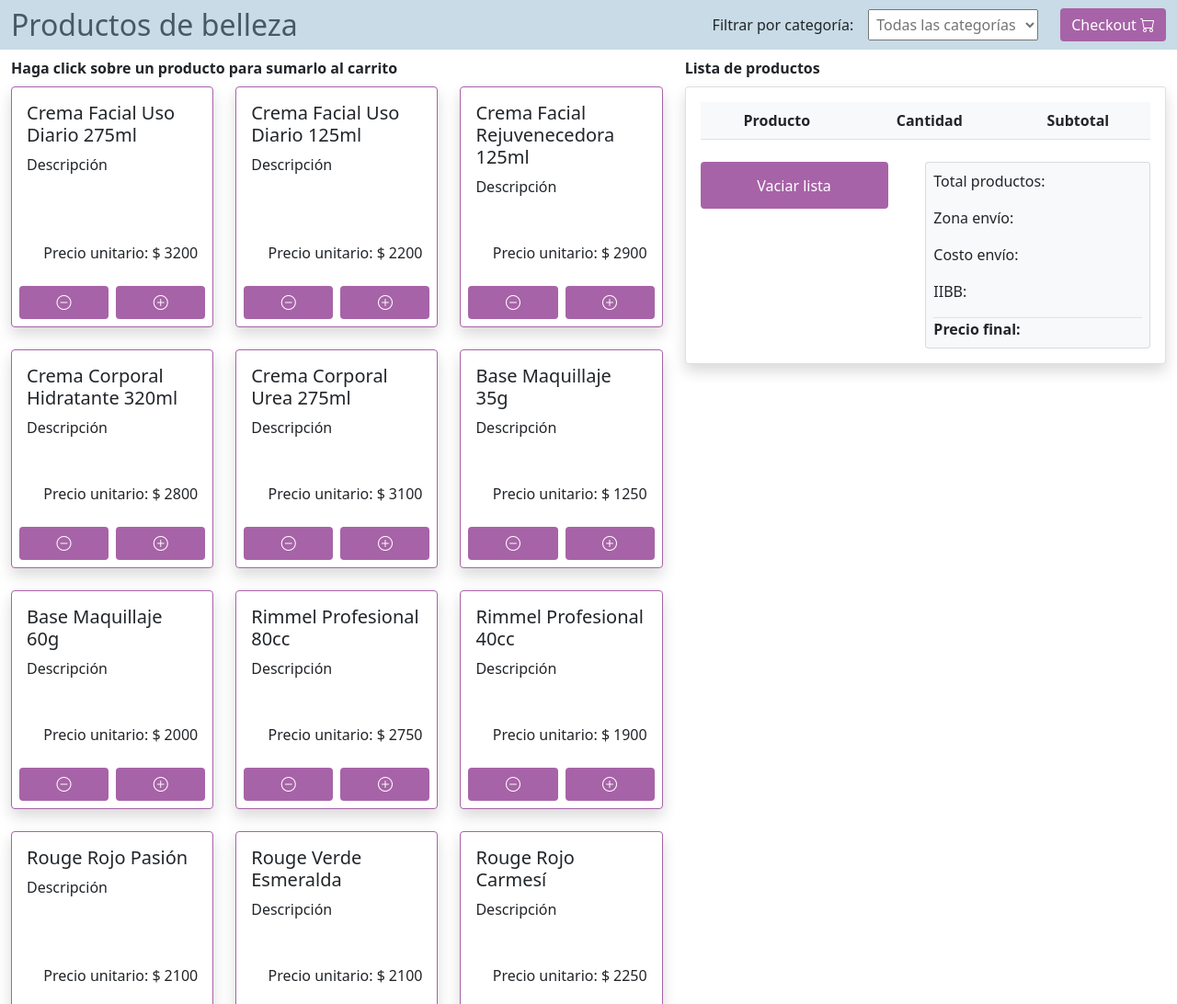
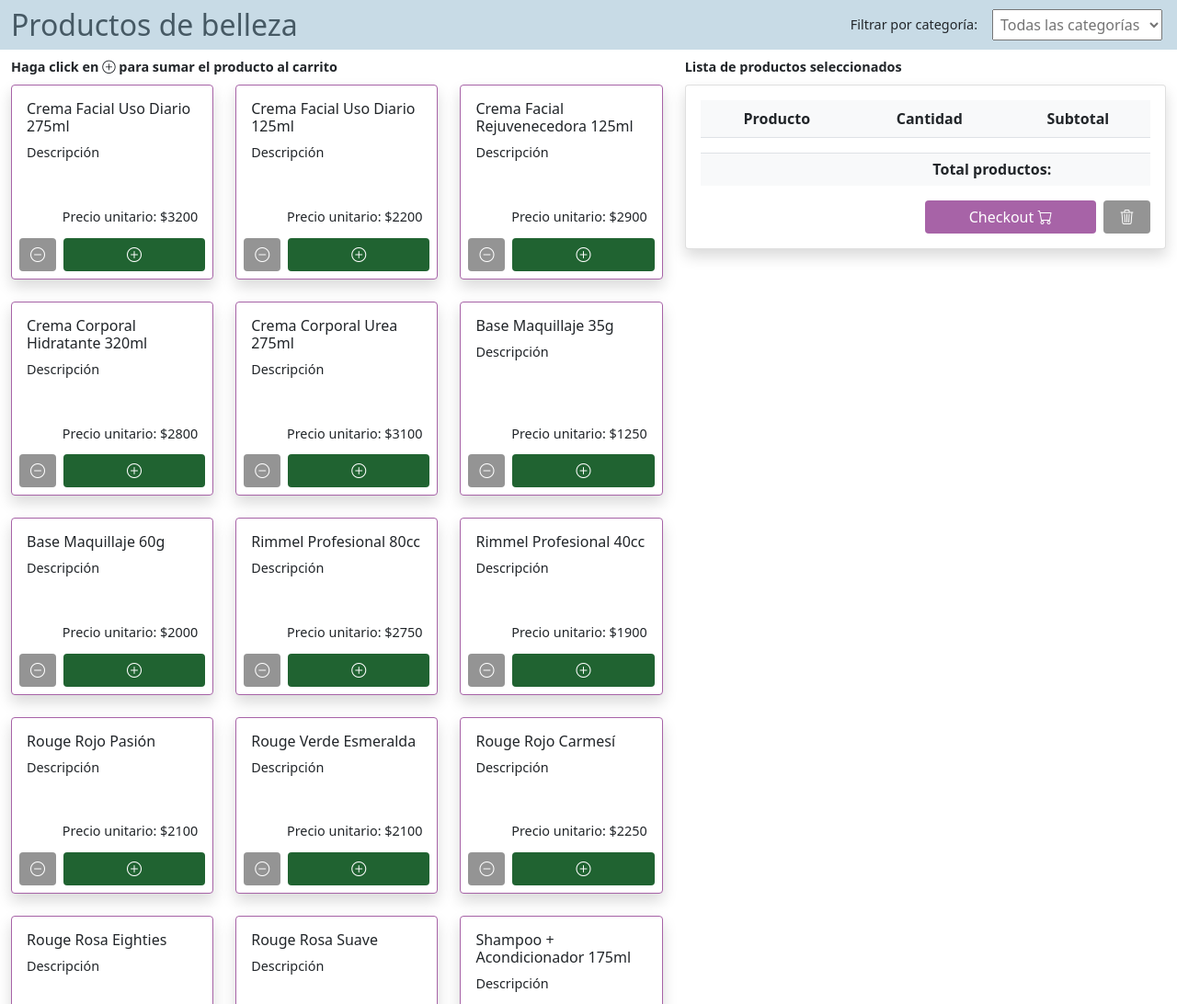
Before and after one commit to martinferraro/coderhouse_javascript, a website: page index.html in a window 1280 px wide. Shown: the top 1092 px of the page at 92% size. Drawn offline with nearby package versions, Linux system fonts and the light colour scheme.

Commit message:
JSON + Funcionalidades ampliadas

```diff
--- a/index.html
+++ b/index.html
@@ -21,7 +21,7 @@
                     </button>
                     <div class="collapse navbar-collapse" id="navbarSupportedContent">
                         <div class="container-fluid d-flex align-items-center justify-content-end pe-0">
-                            <div class="navbar-nav align-items-center me-4 mb-2 mb-lg-0">
+                            <div class="navbar-nav align-items-center me-1 mb-2 mb-lg-0">
                                 <p class="mb-0 me-3">Filtrar por categoría:</p>
                                 <select id="dropCategoria" class="nav-link dropdown-toggle p-1">
                                     <option value="Todas">Todas las categorías</option>
@@ -36,12 +36,6 @@
                                 <input id="buscar" class="form-control me-2" type="search" placeholder="Buscar" aria-label="Busqueda">
                                 <button id="botonBuscar" class="btn btn-outline-success me-4" type="submit">Buscar</button>
                             </form> -->
-                            <!-- BOTÓN CHECKOUT CARRITO -->
-                            <div>
-                                <button type="button" class="btn btn-secondary">
-                                    Checkout <i class="bi bi-cart"></i>
-                                </button>
-                            </div>
                         </div>
                     </div>
                 </div>
@@ -52,12 +46,12 @@
             <div class="container-fluid d-flex mt-2 mb-4">
                 <!-- TARJETAS PRODUCTOS -->
                 <div class="container-fluid col-7 p-0 pe-4" id="tarjetero">
-                    <p class="fw-bold mb-2">Haga click sobre un producto para sumarlo al carrito</p>
+                    <p class="fw-bold mb-2">Haga click en <i class="bi-plus-circle"></i> para sumar el producto al carrito</p>
                     <div class="producto row" id="producto"></div>
                 </div>
                 <!-- TABLA PRODUCTOS SELECCIONADOS -->
                 <div class="d-flex flex-column col-5">
-                    <p class="fw-bold pt-0 mb-2">Lista de productos</p>
+                    <p class="fw-bold pt-0 mb-2">Lista de productos seleccionados</p>
                     <div class="presupuesto d-flex flex-column card p-3 col-12 shadow">
                         <table class="table">
                             <thead class="bg-light">
@@ -65,34 +59,22 @@
                                 <th class="text-center">Cantidad</th>
                                 <th class="text-center">Subtotal</th>
                             </thead>
-                            <tbody id="listaCarrito"></tbody>
+                            <tbody id="tabla"></tbody>
                         </table>
-                        <div class="col-12 d-flex justify-content-end mt-2">
-                        <div class="d-flex justify-content-between col-12">
-                            <button id="btnTabla" class="btn btn-secondary col-5 h-25 p-1">Vaciar lista</button>
-                            <div class="card bg-light col-6 p-2">
+                        <div class="d-flex justify-content-end bg-light border-top">
+                            <div class="col-6 p-2">
                                 <div class="d-flex justify-content-between">
-                                    <p>Total productos:</p>
-                                    <p id="sumaProd"></p>
-                                </div>
-                                <div class="d-flex justify-content-between">
-                                    <p>Zona envío:</p>
-                                    <p id="zonaEnvio"></p>
-                                </div>
-                                <div class="d-flex justify-content-between">
-                                    <p>Costo envío:</p>
-                                    <p id="costoEnvio"></p>
-                                </div>
-                                <div class="d-flex justify-content-between">
-                                    <p>IIBB:</p>
-                                    <p id="ingBrut"></p>
-                                </div>
-                                <div class="d-flex border-top justify-content-between">
-                                    <p class="fw-bold m-0">Precio final:</p>
-                                    <p id="precioFinal" class="fw-bold"></p>
+                                    <h6 class="m-0 fw-bold">Total productos:</h6>
+                                    <h6 id="sumaProd" class="m-0 fw-bold"></h6>
                                 </div>
                             </div>
                         </div>
+                        <div class="d-flex justify-content-end mt-2">
+                            <!-- BOTONES CHECKOUT O VACIAR CARRITO -->
+                            <div class="d-flex col-6 mt-2">
+                                <button id="checkout" class="btn btn-secondary w-100 me-2">Checkout <i class="bi bi-cart"></i></button>
+                                <button id="btnTabla" class="btnRemover btn btn-secondary w-25"><i class="bi-trash3"></i></button>
+                            </div>
                         </div>
                     </div>
                 </div>
@@ -106,16 +88,16 @@
                     <div class="card-body p-0 d-flex flex-column">
                         <div class="d-flex flex-column h-100 justify-content-between">
                             <div class="p-3">
-                                <h5 class="nombreProducto"></h5>
+                                <h6 class="nombreProducto"></h6>
                                 <p class="descripcion"></p>
                             </div>
-                            <div class="d-flex justify-content-end p-3">
+                            <div class="d-flex justify-content-end p-3 pb-1">
                                 <p class="m-0">Precio unitario: $</p>
-                                <p class="importe ms-1 mb-0"></p>
+                                <p class="importe mb-0"></p>
                             </div>
                         </div>
                         <div class="d-flex justify-content-around">
-                            <button class="btnRemover btn btn-secondary bi-dash-circle w-100 m-2 me-1"></button>
+                            <button class="btnRemover btn btn-secondary bi-dash-circle w-40 m-2 me-1"></button>
                             <button class="btnAdd btn btn-secondary bi-plus-circle w-100 m-2 ms-1"></button>
                         </div>
                     </div>
--- a/js/bd.json
+++ b/js/bd.json
@@ -137,14 +137,14 @@
         "nombre":"Protector Solar FPS20 175ml",
         "descripcion":"Descripción",
         "categoria":"Protectores solares",
-        "precioUn":1750,
+        "precioUn":1350,
         "cod":20
     },
     {
         "nombre":"Protector Solar - Pantalla FPS60 175ml",
         "descripcion":"Descripción",
         "categoria":"Protectores solares",
-        "precioUn":1750,
+        "precioUn":2100,
         "cod":21
     }
 ],
--- a/js/main.js
+++ b/js/main.js
@@ -1,7 +1,8 @@
 const productos = document.getElementById('producto');
 const tarjetaProducto = document.getElementById('tarjetaProducto').content; //Template para cada tarjeta de los productos
-const tabla = document.getElementById("listaCarrito");
-const vacTabla = document.getElementById('btnTabla');
+const tabla = document.getElementById('tabla');
+const checkout = document.getElementById('checkout');
+const vacCarro = document.getElementById('btnTabla');
 const fragment = document.createDocumentFragment(); //Nodo offscreen para ir cargando las tarjetas
 let listaFiltro = {};
 
@@ -10,6 +11,7 @@ document.addEventListener('DOMContentLoaded', () => {
     cargarJSON();
 });
 
+//Traigo la base de datos desde JSON
 async function cargarJSON() {
     fetch('/js/bd.json')
         .then(function(res) {
@@ -34,12 +36,20 @@ productos.addEventListener('click', e => {
     } else if (e.target.classList.contains('btnRemover')) {
         removerProductoDeLista(e.target.parentElement.parentElement);
     };
+    vaciarTabla();
     armarTabla();
 });
 
+//Acción cuando hacen click en botón "Checkout"
+checkout.addEventListener('click', e => {
+    alert('En breve este botón estará funcional.')
+});
+
 //Acción cuando hacen click en botón "Vaciar lista"
-vacTabla.addEventListener('click', e => {
-    vaciarTabla();
+vacCarro.addEventListener('click', e => {
+    if (confirm('¿Está seguro de que desea vaciar el carrito?\nSu compra no estará disponible si ingresa nuevamente al sitio.')) {
+        vaciarCarro();
+    }
 });
 
 //Muestra todos los productos del catálogo, llamando a las tarjetas en pantalla.
@@ -58,7 +68,7 @@ function seleccionCat(e) {
     }
 }
 
-//Esta función elimina los children del div id="producto", para reemplazarlos después con el nuevo filtro.
+//Esta función elimina los children del div id="producto", para reemplazarlos después con el nuevo filtro
 function vaciarTarjetero() {
     while (productos.firstChild) {
         productos.removeChild(productos.firstChild);
@@ -104,12 +114,12 @@ function sumarProductoALista(e) {
 
 //Función para remover productos cuando el usuario cliquea en "remover"
 function removerProductoDeLista(e) {
-    var nomItem = e.querySelector('.nombreProducto').textContent; //Levanto el nombre del producto
+    var nomItem = e.querySelector('.nombreProducto').textContent; //Levanto el nombre del producto a partir del nodo
     var indice = arrayCarro.findIndex(ProductoSel => ProductoSel.nombreEl === nomItem); //Comparo con el array
     if (indice != -1) { //Ignora los productos que no estén en el arrayCarro
         arrayCarro.splice(indice, 1); //Remuevo si hay coincidencia
         localStorage.clear(); //Limpio el storage anterior
-        localStorage.setItem('carro', JSON.stringify(arrayCarro));
+        localStorage.setItem('carro', JSON.stringify(arrayCarro)); //Actualizo el storage
         precioProductosCarro(); //Actualizo la sumatoria de los precios
     }
 }
@@ -121,22 +131,30 @@ function precioProductosCarro() {
     document.getElementById('sumaProd').innerHTML = ('$' + precioTot);
 }
 
+//Armo la tabla a partir del array que levanto del local storage
 function armarTabla(e) {
     let carroLS = localStorage.getItem('carro'); //Llamo al carro desde el local storage
     let carro = JSON.parse(carroLS); //Parseo el string con el array de los productos seleccionados
-    //ARMAR TABLA A PARTIR DE ARRAY!!!!!!!!!!!!!!!!!!!!!!!!!!
-    /* var fila = `<tr>
-                    <td>${e.querySelector('.nombreProducto').textContent}</td>
-                    <td class="text-center">${1}</td>
-                    <td class="text-end">${'$' + e.querySelector('.importe').textContent}</td>
-                <tr>`
-    tabla.innerHTML += fila */
+    for(var i = 0; i < carro.length; i++) {
+        var fila = `<tr>
+                        <td>${carro[i].nombreEl}</td>
+                        <td class="text-center">${carro[i].cantidadEl}</td>
+                        <td class="text-end">$${carro[i].precioUnEl}</td>
+                    </tr>`;
+        tabla.innerHTML += fila
+    }
 };
 
+//"Vaciar tabla" lo uso para reiniciar lo que muestra la tabla, sin resetear el local storage (para que no se me multipliquen los items de la tabla indefinidamente)
 function vaciarTabla() {
     while (tabla.firstChild) {
         tabla.removeChild(tabla.firstChild);
     }
+}
+
+//Si el usuario quiere borrar toda la compra, incluso del local storage
+function vaciarCarro() {
+    vaciarTabla();
     arrayCarro.length = 0;
     localStorage.clear(); //Vació el local storage (elimino carrito)
     precioTot = '';
--- a/scss/estilos.scss
+++ b/scss/estilos.scss
@@ -8,8 +8,13 @@
 header {
     background-color: #c8dbe6;
 }
+
 h2 {
     color: #465964;
+}
+
+p {
+    font-size: .9rem;
 }
 
 main > div > p {
@@ -18,11 +23,6 @@ main > div > p {
 
 .tarjProd {
     border-color: #a763a7;
-
-/*     &:hover {
-        transform: scale(1.02);
-        cursor: pointer;
-    } */
 }
 
 .btn {
@@ -31,10 +31,20 @@ main > div > p {
     border: 0!important
 }
 
-.bi-check-circle-fill {
+.btnAdd {
+    background-color: #206331;
+    color: white;
+}
+
+.btnRemover {
+    background-color: #949494;
+    color: white;
+}
+
+/* .bi-check-circle-fill {
     color: green;
     font-size: 2rem;
     position: absolute;
     top: -.1rem;
     right: .5rem;
-}
+} */
```
Also changed, not shown: css/estilos.css, 1 other file.
